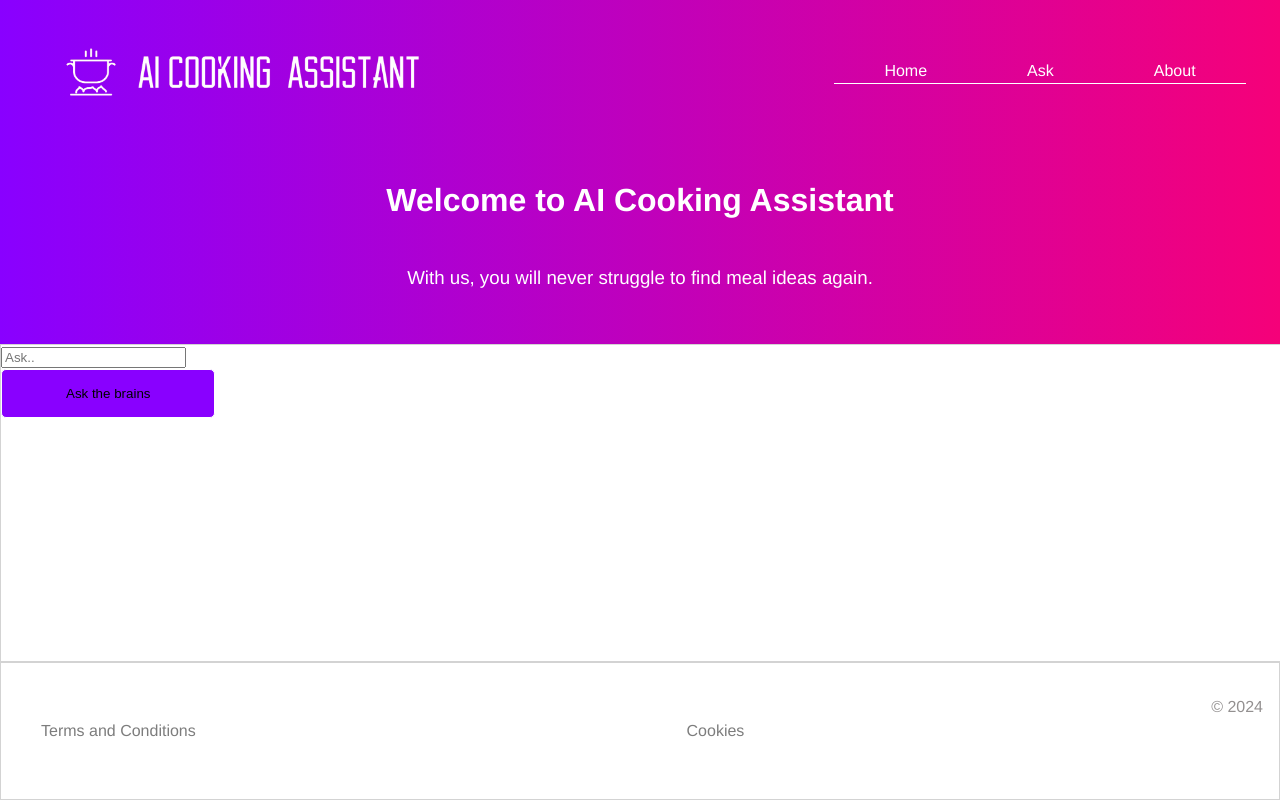
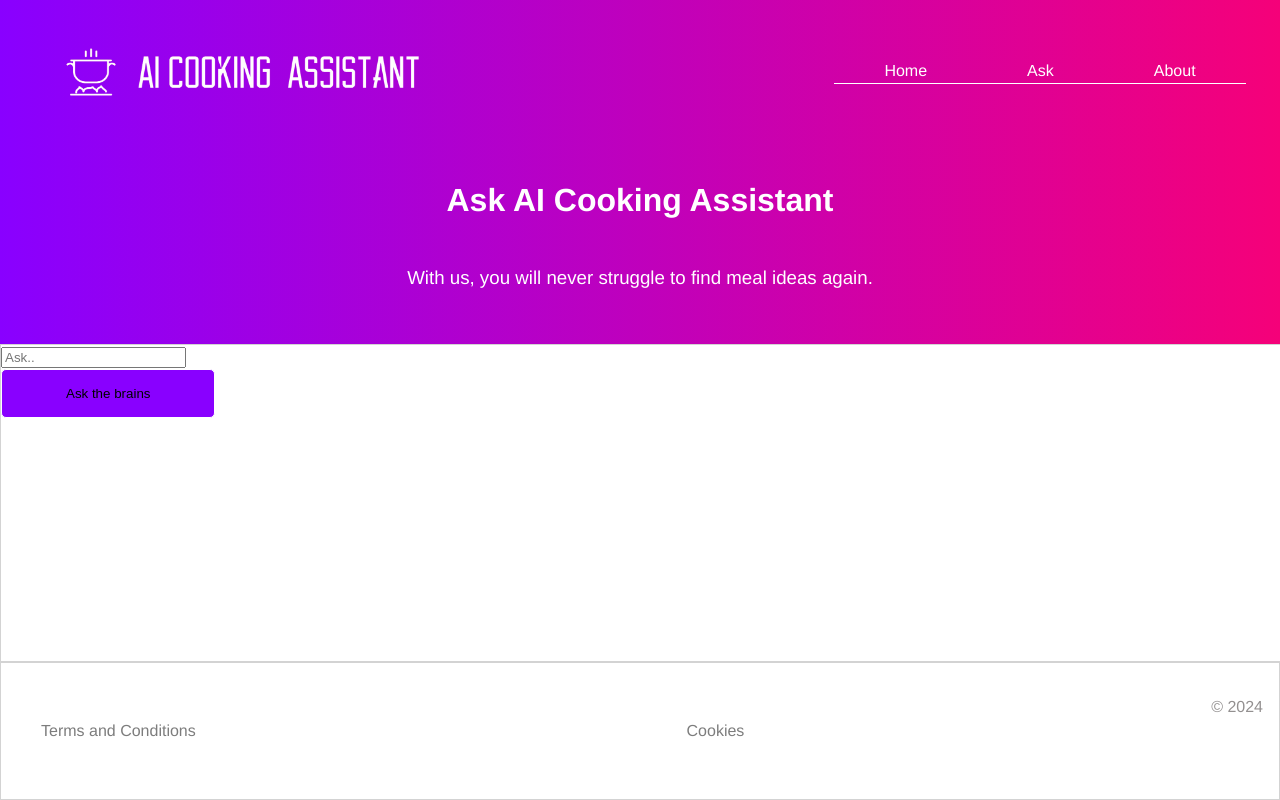
Before and after one commit to technative-academy/Team-Wolf, a React (Vite) app: page /ask in a window 1280 px wide. Built offline with nearby package versions, Linux system fonts and the light colour scheme.

Commit message:
change the header accorging to the location

```diff
--- a/src/components/SiteHeader/SiteHeader.jsx
+++ b/src/components/SiteHeader/SiteHeader.jsx
@@ -1,11 +1,26 @@
 import styles from "./SiteHeader.module.css";
 import SiteNav from "../SiteNav/SiteNav";
+import { useLocation } from "react-router-dom";
 
 function SiteHeader() {
+  const location = useLocation();
+
+  const getHeaderText = () => {
+    switch (location.pathname) {
+      case "/":
+        return "Welcome to AI Cooking Assistant";
+      case "/ask":
+        return "Ask AI Cooking Assistant";
+      case "/about":
+        return "About AI Cooking Assistant";
+      default:
+        return "Hi";
+    }
+  };
   return (
     <div className={styles.wrapper}>
       <SiteNav />
-      <h1 className={styles.mainHeading}>Welcome to AI Cooking Assistant</h1>
+      <h1 className={styles.mainHeading}>{getHeaderText()}</h1>
       <h3 className={styles.subheading}>
         With us, you will never struggle to find meal ideas again.
       </h3>
```
